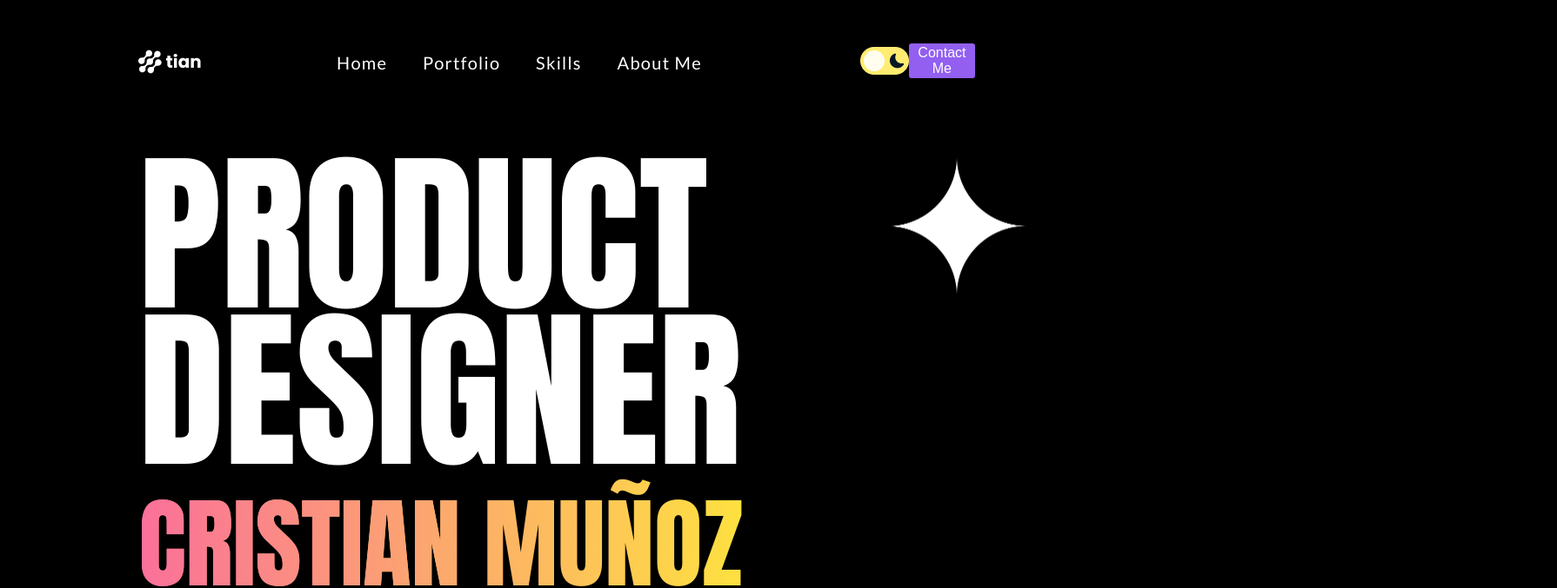
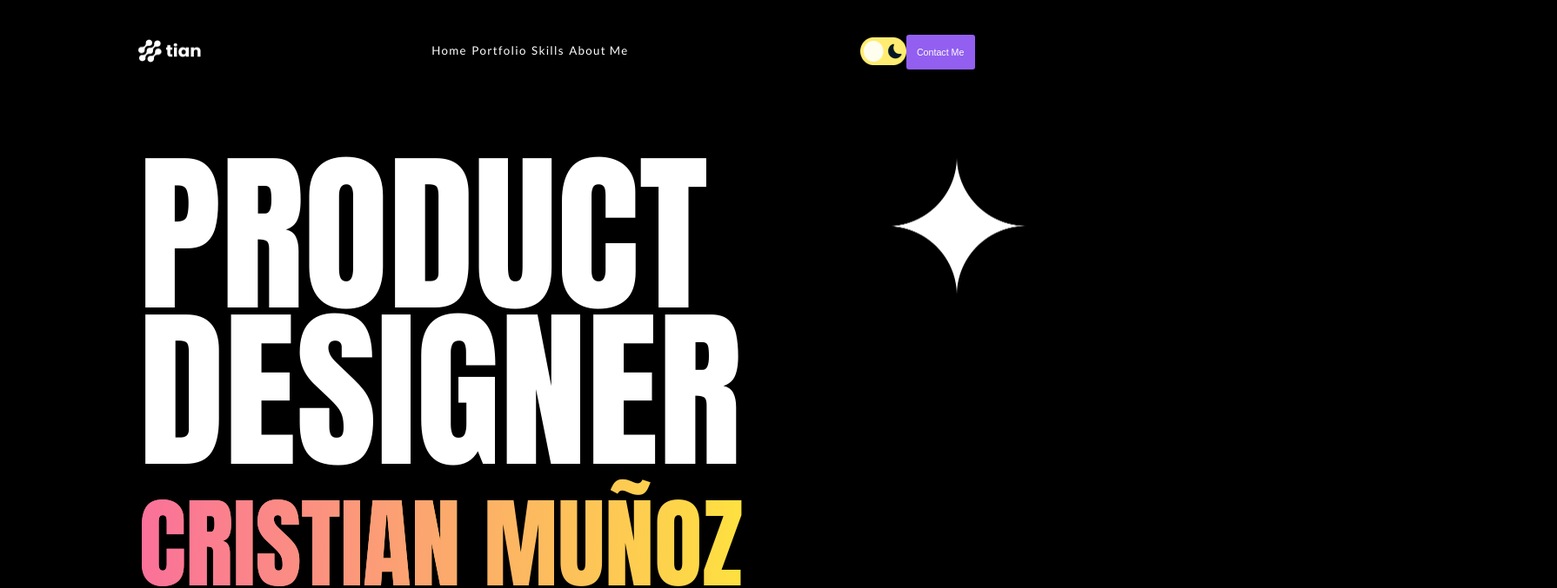
Before and after one commit to lukanogaj/product-designer, a React (Create React App) app: page / in a window 1280 px wide. Shown: the top 677 px of the page at 87% size, 1790 px wide, since content can reach past the window. Built offline with nearby package versions, Linux system fonts and the light colour scheme.

Commit message:
navbar-final

```diff
--- a/src/components/Layout/index.module.scss
+++ b/src/components/Layout/index.module.scss
@@ -28,6 +28,9 @@ body {
 	display: flex;
 	font-family: "Anton", sans-serif;
 	flex-direction: column;
+  justify-content: center;
+  align-items: center;
+  align-content: center;
 	margin: auto;
 	width: 90.709%;
 }
--- a/src/components/Navbar/index.module.scss
+++ b/src/components/Navbar/index.module.scss
@@ -19,34 +19,40 @@ body {
 	width: 100%;
 	height: 120px;
 	color: white;
-	padding: 50px 100px 30px 100px;
-  margin-bottom: 60px;
+	padding: 0px 100px 0px 100px;
+	margin-bottom: 60px;
 
 	.logoMain {
-		width: 4.71%;
-		height: 27px;
+		display: inline-block;
+		& > img {
+			width: 103.71%;
+			height: 27px;
+		}
 	}
 
 	.controlMode {
 		display: flex;
 		justify-content: space-between;
 		align-items: center;
-		width: 13.655%;
+		width: 13.679%;
 		height: 40px;
 		.switchLogo {
-			width: 3.5em;
-			height: 32px;
+			display: inline-block;
+			& > img {
+				width: 100%;
+				height: 32px;
+			}
 		}
 
 		.btnNavbar {
 			display: block;
-			width: 62.7%;
+			width: 63.64%;
 			color: #ffff;
 			height: 40px;
 			background-color: #925ff0;
 			border: none;
 			border-radius: 3px;
-			font-size: 1em;
+			font-size: 0.833332vw;
 		}
 	}
 }
@@ -54,7 +60,7 @@ body {
 // Media query for tablet
 @media only screen and (max-width: 1024px) {
 	.navbar {
-		width: 1024px;
+		width: 100%;
 		.logoMain {
 			width: 8.86%;
 		}
--- a/src/components/NavbarItems/index.module.scss
+++ b/src/components/NavbarItems/index.module.scss
@@ -2,10 +2,10 @@
 	display: flex;
 	justify-content: space-between;
 	font-family: "Lato", sans-serif;
-	width: 43.7%;
+	width: 23.561%;
 	height: 20px;
 	color: white;
-	font-size: 1.25em;
+	font-size: 1.041665vw;
 	font-weight: 400;
 	letter-spacing: 0.08rem;
 }
```
